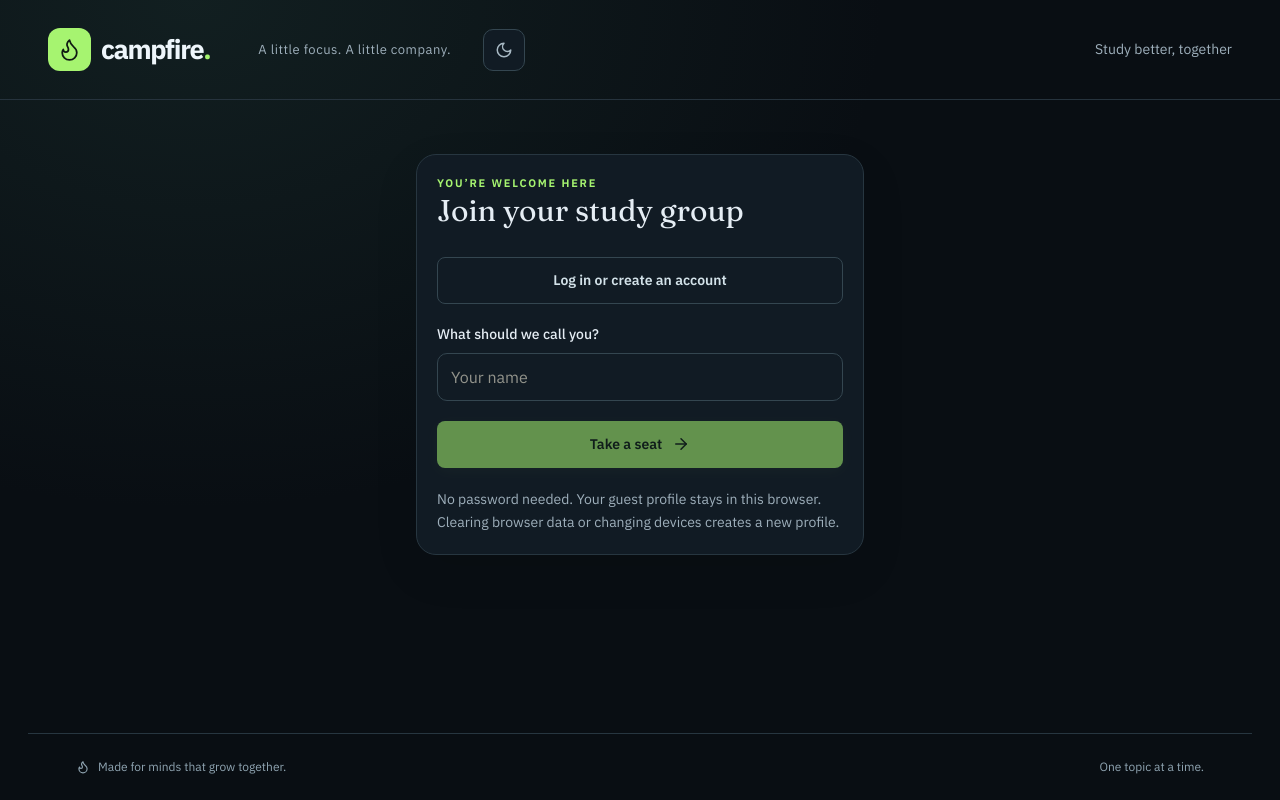
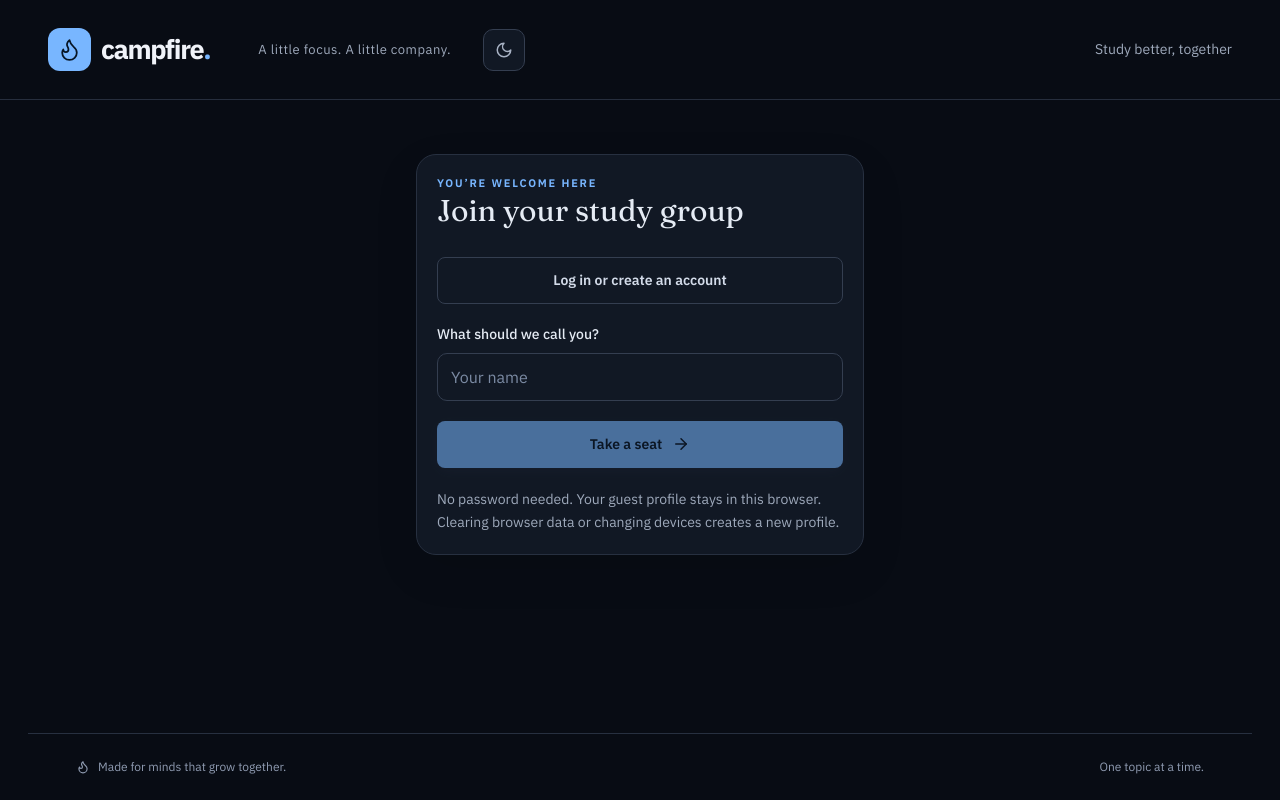
Before and after one commit to avdheshchhetri/campfire, a React (Vite) app: page /room/1/session/1 in a window 1280 px wide. Built offline with nearby package versions, Linux system fonts and the light colour scheme; no server answers.

Commit message:
Refresh light and dark blue palettes with subtle icon accents

```diff
--- a/src/styles/theme.css
+++ b/src/styles/theme.css
@@ -1,21 +1,21 @@
 /* 1. Light palette: adjust semantic roles here. */
 :root {
   --light-page: #FFFFFF;
-  --light-surface: #F8FAFC;
-  --light-border: #E2E8F0;
+  --light-surface: #EDF4FF;
+  --light-border: #CCDCF2;
   --light-primary: #0F172A;
-  --light-muted: #64748B;
+  --light-muted: #536B89;
   --light-accent: #2563EB;
   --light-accent-hover: #1D4ED8;
   --light-on-accent: #FFFFFF;
-  --light-accent-soft: #EFF6FF;
+  --light-accent-soft: #DCEBFF;
   --light-success: #16A34A;
   --light-success-soft: #F0FDF4;
   --light-warning: #D97706;
   --light-warning-soft: #FFFBEB;
   --light-danger: #DC2626;
   --light-danger-soft: #FEF2F2;
-  --light-shadow: #0F172A0D;
+  --light-shadow: #163B6B14;
   color-scheme: light;
 
   /* 2. Legacy paints mapped onto the light palette. */
@@ -197,50 +197,50 @@
 /* 3. Original dark paints, preserved exactly. */
 .dark {
   color-scheme: dark;
-  --paint-accent-a6f470: #a6f470;
-  --paint-accent-a84728: #a84728;
-  --paint-accent-b84f2a: #b84f2a;
-  --paint-accent-b8f994: #b8f994;
-  --paint-accent-ce6b41: #ce6b41;
-  --paint-accent-d2ad6e: #d2ad6e;
-  --paint-accent-d47049: #d47049;
-  --paint-accent-d6b982: #d6b982;
-  --paint-accent-hover-a6f470: #a6f470;
-  --paint-accent-hover-c2ff99: #c2ff99;
-  --paint-accent-soft-15271f: #15271f;
-  --paint-accent-soft-1b3028: #1b3028;
-  --paint-accent-soft-1f3331: #1f3331;
-  --paint-accent-soft-243b35: #243b35;
-  --paint-accent-soft-60784933: #60784933;
-  --paint-accent-soft-72643b1c: #72643b1c;
-  --paint-accent-soft-9eac7915: #9eac7915;
-  --paint-accent-soft-a6f47015: #a6f47015;
-  --paint-accent-soft-cbad8f: #cbad8f;
-  --paint-accent-soft-e0e7d8: #e0e7d8;
-  --paint-border-223229: #223229;
-  --paint-border-26333d: #26333d;
-  --paint-border-273640: #273640;
-  --paint-border-293841: #293841;
-  --paint-border-335349: #335349;
-  --paint-border-344650: #344650;
-  --paint-border-365345: #365345;
-  --paint-border-394033: #394033;
-  --paint-border-50604970: #50604970;
-  --paint-border-5c826c: #5c826c;
-  --paint-border-60745724: #60745724;
-  --paint-border-60745750: #60745750;
-  --paint-border-6e5831: #6e5831;
-  --paint-border-739675: #739675;
-  --paint-border-b9c5b6: #b9c5b6;
-  --paint-border-c1914940: #c1914940;
-  --paint-border-cbd3c5: #cbd3c5;
-  --paint-border-d2dcc9: #d2dcc9;
-  --paint-border-d9dcca: #d9dcca;
-  --paint-border-d9dfc9: #d9dfc9;
-  --paint-border-dce1d5: #dce1d5;
-  --paint-border-dfdfd3: #dfdfd3;
-  --paint-border-e0e4d9: #e0e4d9;
-  --paint-border-edf0e7: #edf0e7;
+  --paint-accent-a6f470: #78b6ff;
+  --paint-accent-a84728: #78b6ff;
+  --paint-accent-b84f2a: #78b6ff;
+  --paint-accent-b8f994: #78b6ff;
+  --paint-accent-ce6b41: #78b6ff;
+  --paint-accent-d2ad6e: #78b6ff;
+  --paint-accent-d47049: #78b6ff;
+  --paint-accent-d6b982: #78b6ff;
+  --paint-accent-hover-a6f470: #a0cbff;
+  --paint-accent-hover-c2ff99: #a0cbff;
+  --paint-accent-soft-15271f: #141c28;
+  --paint-accent-soft-1b3028: #1a2432;
+  --paint-accent-soft-1f3331: #1c2736;
+  --paint-accent-soft-243b35: #202d3f;
+  --paint-accent-soft-60784933: #425b7f33;
+  --paint-accent-soft-72643b1c: #3b52721c;
+  --paint-accent-soft-9eac7915: #708db515;
+  --paint-accent-soft-a6f47015: #81aae315;
+  --paint-accent-soft-cbad8f: #8fa8cb;
+  --paint-accent-soft-e0e7d8: #d5deea;
+  --paint-border-223229: #222832;
+  --paint-border-26333d: #262e3d;
+  --paint-border-273640: #273040;
+  --paint-border-293841: #293241;
+  --paint-border-335349: #333f53;
+  --paint-border-344650: #343e50;
+  --paint-border-365345: #364153;
+  --paint-border-394033: #2f3744;
+  --paint-border-50604970: #45506470;
+  --paint-border-5c826c: #5b6a83;
+  --paint-border-60745724: #53617824;
+  --paint-border-60745750: #53617850;
+  --paint-border-6e5831: #31476e;
+  --paint-border-739675: #6e7f9b;
+  --paint-border-b9c5b6: #b2bac9;
+  --paint-border-c1914940: #5277b840;
+  --paint-border-cbd3c5: #c3cad5;
+  --paint-border-d2dcc9: #c9d0dc;
+  --paint-border-d9dcca: #cad1dc;
+  --paint-border-d9dfc9: #c9d1df;
+  --paint-border-dce1d5: #d5d9e1;
+  --paint-border-dfdfd3: #d2d7e0;
+  --paint-border-e0e4d9: #d9dde4;
+  --paint-border-edf0e7: #e7eaf0;
   --paint-border-ffffff09: #ffffff09;
   --paint-danger-8e381e: #8e381e;
   --paint-danger-9e492e: #9e492e;
@@ -248,126 +248,126 @@
   --paint-danger-soft-eef1e5: #eef1e5;
   --paint-danger-soft-fae9e1: #fae9e1;
   --paint-danger-soft-fff0e9: #fff0e9;
-  --paint-muted-5a7055: #5a7055;
-  --paint-muted-66745e: #66745e;
-  --paint-muted-68775b: #68775b;
-  --paint-muted-687764: #687764;
-  --paint-muted-69745c: #69745c;
-  --paint-muted-6b7667: #6b7667;
-  --paint-muted-6b7f56: #6b7f56;
-  --paint-muted-718569: #718569;
-  --paint-muted-777b70: #777b70;
-  --paint-muted-77816d: #77816d;
-  --paint-muted-787f70: #787f70;
-  --paint-muted-7c876f: #7c876f;
-  --paint-muted-7e8a73: #7e8a73;
-  --paint-muted-81977c: #81977c;
-  --paint-muted-828775: #828775;
-  --paint-muted-829363: #829363;
-  --paint-muted-839381: #839381;
-  --paint-muted-858d80: #858d80;
-  --paint-muted-869174: #869174;
-  --paint-muted-869473: #869473;
-  --paint-muted-89907e: #89907e;
-  --paint-muted-89937e: #89937e;
-  --paint-muted-8a927e: #8a927e;
-  --paint-muted-8b9188: #8b9188;
-  --paint-muted-8c9879: #8c9879;
-  --paint-muted-8c9d6e: #8c9d6e;
-  --paint-muted-8f9d73: #8f9d73;
-  --paint-muted-8fa4b1: #8fa4b1;
-  --paint-muted-90968c: #90968c;
-  --paint-muted-909784: #909784;
-  --paint-muted-909887: #909887;
-  --paint-muted-92938b: #92938b;
-  --paint-muted-929789: #929789;
-  --paint-muted-929d7b: #929d7b;
-  --paint-muted-939b87: #939b87;
-  --paint-muted-939c89: #939c89;
-  --paint-muted-98aa90: #98aa90;
-  --paint-muted-99aa95: #99aa95;
-  --paint-muted-9ba18e: #9ba18e;
-  --paint-muted-9ba48f: #9ba48f;
-  --paint-muted-9ca590: #9ca590;
-  --paint-muted-9eafbb: #9eafbb;
-  --paint-muted-a8b9c4: #a8b9c4;
-  --paint-muted-a8bac5: #a8bac5;
-  --paint-muted-a8c5a7: #a8c5a7;
-  --paint-muted-b1c29f: #b1c29f;
-  --paint-muted-bfc5b0: #bfc5b0;
-  --paint-on-accent-101a13: #101a13;
-  --paint-on-accent-102013: #102013;
-  --paint-page-090e13: #090e13;
-  --paint-page-23413c55: #23413c55;
-  --paint-primary-252d29: #252d29;
-  --paint-primary-374e32: #374e32;
-  --paint-primary-3e593c: #3e593c;
-  --paint-primary-424958: #424958;
-  --paint-primary-4c382a: #4c382a;
-  --paint-primary-4c584d: #4c584d;
-  --paint-primary-526052: #526052;
-  --paint-primary-b7c8d2: #b7c8d2;
-  --paint-primary-c1d6b6: #c1d6b6;
-  --paint-primary-c5e0a0: #c5e0a0;
-  --paint-primary-c6d3b2: #c6d3b2;
-  --paint-primary-d3e2e9: #d3e2e9;
-  --paint-primary-d5ddcd: #d5ddcd;
-  --paint-primary-d7dccf: #d7dccf;
-  --paint-primary-d7e0cf: #d7e0cf;
-  --paint-primary-dcf0dc: #dcf0dc;
-  --paint-primary-e1ebf1: #e1ebf1;
-  --paint-primary-e5edf4: #e5edf4;
-  --paint-primary-edf6f2: #edf6f2;
-  --paint-primary-eef6fb: #eef6fb;
-  --paint-primary-f2d590: #f2d590;
-  --paint-primary-fffef5: #fffef5;
+  --paint-muted-5a7055: #515e74;
+  --paint-muted-66745e: #56647c;
+  --paint-muted-68775b: #56647c;
+  --paint-muted-687764: #5a6881;
+  --paint-muted-69745c: #55637b;
+  --paint-muted-6b7667: #5b6982;
+  --paint-muted-6b7f56: #56657f;
+  --paint-muted-718569: #62718c;
+  --paint-muted-777b70: #60708b;
+  --paint-muted-77816d: #62718c;
+  --paint-muted-787f70: #62728d;
+  --paint-muted-7c876f: #657591;
+  --paint-muted-7e8a73: #687895;
+  --paint-muted-81977c: #74849f;
+  --paint-muted-828775: #677895;
+  --paint-muted-829363: #637593;
+  --paint-muted-839381: #75849f;
+  --paint-muted-858d80: #71819c;
+  --paint-muted-869174: #6c7d99;
+  --paint-muted-869473: #6d7e9a;
+  --paint-muted-89907e: #71819d;
+  --paint-muted-89937e: #73839e;
+  --paint-muted-8a927e: #73829d;
+  --paint-muted-8b9188: #7887a1;
+  --paint-muted-8c9879: #73839e;
+  --paint-muted-8c9d6e: #6e7f9d;
+  --paint-muted-8f9d73: #73829d;
+  --paint-muted-8fa4b1: #8f9bb1;
+  --paint-muted-90968c: #7d8ca5;
+  --paint-muted-909784: #7988a2;
+  --paint-muted-909887: #7b8aa4;
+  --paint-muted-92938b: #7b8aa3;
+  --paint-muted-929789: #7c8ba4;
+  --paint-muted-929d7b: #7786a1;
+  --paint-muted-939b87: #7d8ca5;
+  --paint-muted-939c89: #7f8da6;
+  --paint-muted-98aa90: #8b98af;
+  --paint-muted-99aa95: #8e9bb1;
+  --paint-muted-9ba18e: #8593aa;
+  --paint-muted-9ba48f: #8795ac;
+  --paint-muted-9ca590: #8896ad;
+  --paint-muted-9eafbb: #9ea9bb;
+  --paint-muted-a8b9c4: #a8b2c4;
+  --paint-muted-a8bac5: #a8b3c5;
+  --paint-muted-a8c5a7: #a7b2c5;
+  --paint-muted-b1c29f: #9facc2;
+  --paint-muted-bfc5b0: #aeb7c7;
+  --paint-on-accent-101a13: #071525;
+  --paint-on-accent-102013: #071525;
+  --paint-page-090e13: #080c14;
+  --paint-page-23413c55: #080c1455;
+  --paint-primary-252d29: #222730;
+  --paint-primary-374e32: #323c4e;
+  --paint-primary-3e593c: #3c4759;
+  --paint-primary-424958: #3f495b;
+  --paint-primary-4c382a: #2a364c;
+  --paint-primary-4c584d: #434e61;
+  --paint-primary-526052: #495569;
+  --paint-primary-b7c8d2: #b7c1d2;
+  --paint-primary-c1d6b6: #b6c2d6;
+  --paint-primary-c5e0a0: #a6b9da;
+  --paint-primary-c6d3b2: #b2bed3;
+  --paint-primary-d3e2e9: #d3dbe9;
+  --paint-primary-d5ddcd: #cdd3dd;
+  --paint-primary-d7dccf: #ced4dd;
+  --paint-primary-d7e0cf: #cfd5e0;
+  --paint-primary-dcf0dc: #dce3f0;
+  --paint-primary-e1ebf1: #e1e7f1;
+  --paint-primary-e5edf4: #e5ebf4;
+  --paint-primary-edf6f2: #edf0f6;
+  --paint-primary-eef6fb: #f0f3f9;
+  --paint-primary-f2d590: #a7badb;
+  --paint-primary-fffef5: #f8f9fc;
   --paint-shadow-00000007: #00000007;
   --paint-shadow-00000018: #00000018;
-  --paint-shadow-363a2b10: #363a2b10;
-  --paint-shadow-3c382506: #3c382506;
-  --paint-shadow-566847: #566847;
-  --paint-shadow-a6f470: #a6f470;
-  --paint-shadow-a6f47012: #a6f47012;
-  --paint-shadow-a6f47088: #a6f47088;
-  --paint-shadow-bd943916: #bd943916;
-  --paint-shadow-daba4a0c: #daba4a0c;
-  --paint-shadow-ecf0e7: #ecf0e7;
-  --paint-surface-090e13: #090e13;
-  --paint-surface-091218: #091218;
-  --paint-surface-0b151d: #0b151d;
-  --paint-surface-0c1918: #0c1918;
-  --paint-surface-0d161e: #0d161e;
-  --paint-surface-101b23: #101b23;
-  --paint-surface-101c24: #101c24;
-  --paint-surface-111b24: #111b24;
-  --paint-surface-14201990: #14201990;
-  --paint-surface-1b2a34: #1b2a34;
-  --paint-surface-1d3529: #1d3529;
-  --paint-surface-1e3039: #1e3039;
-  --paint-surface-24352d: #24352d;
-  --paint-surface-332a19: #332a19;
-  --paint-surface-34493470: #34493470;
-  --paint-surface-364534: #364534;
-  --paint-surface-526c42: #526c42;
-  --paint-surface-719161: #719161;
-  --paint-surface-8d957e: #8d957e;
-  --paint-surface-9fac8b: #9fac8b;
-  --paint-surface-b2b6a6: #b2b6a6;
-  --paint-surface-b4cdc9: #b4cdc9;
-  --paint-surface-b5c7a1: #b5c7a1;
-  --paint-surface-b9bdcf: #b9bdcf;
-  --paint-surface-b9bfa8: #b9bfa8;
-  --paint-surface-ba8d51: #ba8d51;
-  --paint-surface-d1aaa3: #d1aaa3;
-  --paint-surface-d9cd93: #d9cd93;
-  --paint-surface-e1e7d8: #e1e7d8;
-  --paint-surface-e5eadf: #e5eadf;
-  --paint-surface-e9ede4: #e9ede4;
-  --paint-surface-edf0e2: #edf0e2;
-  --paint-surface-f0f1e9: #f0f1e9;
-  --paint-surface-f0f2e7: #f0f2e7;
-  --paint-surface-f3f4ed: #f3f4ed;
-  --paint-surface-fafbf7: #fafbf7;
+  --paint-shadow-363a2b10: #29303c10;
+  --paint-shadow-3c382506: #252d3c06;
+  --paint-shadow-566847: #475368;
+  --paint-shadow-a6f470: #92a9d2;
+  --paint-shadow-a6f47012: #92a9d212;
+  --paint-shadow-a6f47088: #92a9d288;
+  --paint-shadow-bd943916: #476daf16;
+  --paint-shadow-daba4a0c: #6486c00c;
+  --paint-shadow-ecf0e7: #e7eaf0;
+  --paint-surface-090e13: #090d13;
+  --paint-surface-091218: #0a0f17;
+  --paint-surface-0b151d: #0c121c;
+  --paint-surface-0c1918: #0c1119;
+  --paint-surface-0d161e: #0d131e;
+  --paint-surface-101b23: #101723;
+  --paint-surface-101c24: #101724;
+  --paint-surface-111b24: #111824;
+  --paint-surface-14201990: #14182090;
+  --paint-surface-1b2a34: #1b2434;
+  --paint-surface-1d3529: #1d2635;
+  --paint-surface-1e3039: #1e2839;
+  --paint-surface-24352d: #242a35;
+  --paint-surface-332a19: #192333;
+  --paint-surface-34493470: #333c4a70;
+  --paint-surface-364534: #323a47;
+  --paint-surface-526c42: #42516c;
+  --paint-surface-719161: #617391;
+  --paint-surface-8d957e: #74849f;
+  --paint-surface-9fac8b: #8a97ad;
+  --paint-surface-b2b6a6: #9faabd;
+  --paint-surface-b4cdc9: #b4bdcd;
+  --paint-surface-b5c7a1: #a1afc7;
+  --paint-surface-b9bdcf: #b9c1cf;
+  --paint-surface-b9bfa8: #a6b0c1;
+  --paint-surface-ba8d51: #5278b9;
+  --paint-surface-d1aaa3: #a3b4d1;
+  --paint-surface-d9cd93: #97aed5;
+  --paint-surface-e1e7d8: #d8dde7;
+  --paint-surface-e5eadf: #dfe3ea;
+  --paint-surface-e9ede4: #e4e7ed;
+  --paint-surface-edf0e2: #e2e7f0;
+  --paint-surface-f0f1e9: #e9ecf1;
+  --paint-surface-f0f2e7: #e7ebf2;
+  --paint-surface-f3f4ed: #edf0f4;
+  --paint-surface-fafbf7: #f7f8fb;
   --paint-surface-fff: #fff;
   --paint-warning-d0d6b3: #d0d6b3;
   --paint-warning-soft-1d231b: #1d231b;
@@ -390,3 +390,26 @@ h1, h2, h3, h4, h5, h6 { font-family: var(--font-display); }
   --learning-verified-text: #86efac;
   --learning-verified-border: #32684e;
 }
+
+/* Blue surface tiers keep the white canvas from becoming one flat bright panel. */
+:root:not(.dark) {
+  --paint-surface-111b24: #EDF4FF;
+  --paint-surface-101b23: #E6EFFC;
+  --paint-surface-101c24: #F6F9FF;
+  --paint-surface-0d161e: #E6EFFC;
+  --paint-surface-0b151d: #F6F9FF;
+}
+
+/* Small decorative accents; the blue interface palette stays unchanged. */
+:root {
+  --icon-study: #237D73;
+  --icon-focus: #B66B2D;
+  --icon-play: #8061AD;
+  --icon-award: #A87822;
+}
+.dark {
+  --icon-study: #7DC9B5;
+  --icon-focus: #E9A076;
+  --icon-play: #B6A0E8;
+  --icon-award: #DFC079;
+}
```
Also changed, not shown: src/styles/app.css (+10 -1 lines).
